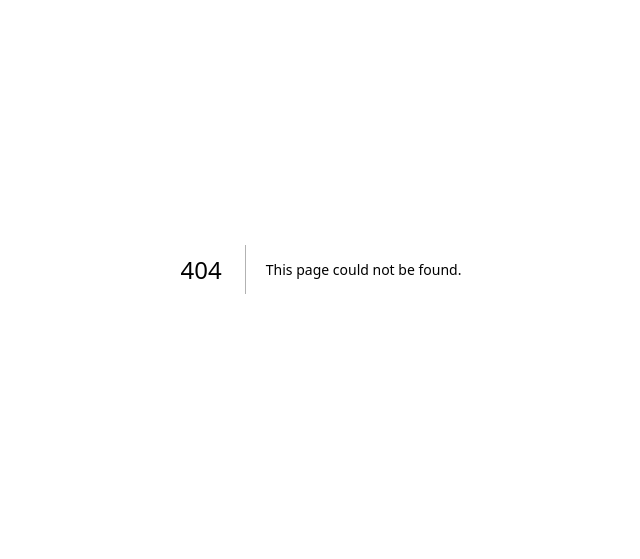
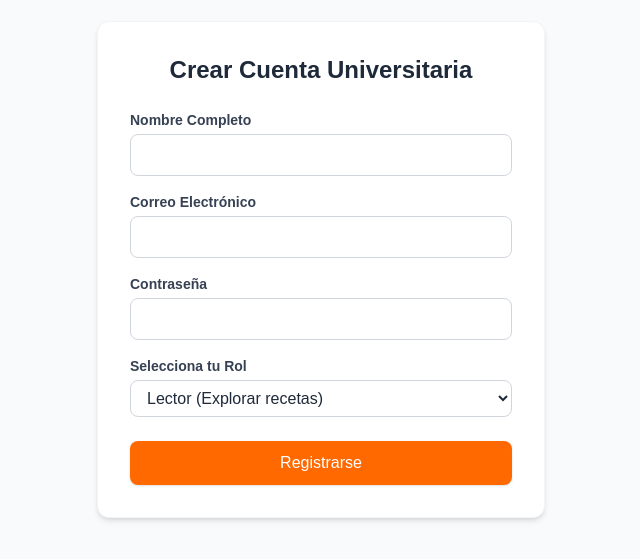
Before and after one commit to guadalupesarey24-sketch/mi-proyecto-recetas, a Next.js app: page /register in a window 1280 px wide. Before the commit this address had no page. Shown: the part 131-690 px from the top of the page, without its empty margins (319-959 px from the left). Built offline with nearby package versions, Linux system fonts and the light colour scheme; no server answers.

Commit message:
creamos el formulario para crear una cuenta

```diff
--- /dev/null
+++ b/app/login/page.tsx
@@ -0,0 +1,45 @@
+'use client';
+
+import { useState } from 'react';
+import { supabase } from '@/lib/supabase';
+import { useRouter } from 'next/navigation';
+
+export default function LoginPage() {
+  const [email, setEmail] = useState('');
+  const [password, setPassword] = useState('');
+  const [msg, setMsg] = useState('');
+  const router = useRouter();
+
+  const handleLogin = async (e: React.FormEvent) => {
+    e.preventDefault();
+    setMsg('Iniciando sesión...');
+
+    const { error } = await supabase.auth.signInWithPassword({ email, password });
+
+    if (error) {
+      setMsg(` Error: ${error.message}`);
+    } else {
+      setMsg('¡ Ingreso correcto! Redirigiendo panel...');
+      setTimeout(() => router.push('/dashboard'), 1500);
+    }
+  };
+
+  return (
+    <div className="flex min-h-screen items-center justify-center bg-gray-50 p-6">
+      <form onSubmit={handleLogin} className="w-full max-w-md bg-white p-8 rounded-xl shadow-md border border-gray-100">
+        <h2 className="text-2xl font-bold text-gray-800 text-center mb-6">Iniciar Sesión</h2>
+        {msg && <p className="mb-4 text-sm text-center font-medium text-orange-600 bg-orange-50 p-2 rounded">{msg}</p>}
+
+        <div className="mb-4">
+          <label className="block text-sm font-semibold text-gray-700 mb-1">Correo Electrónico</label>
+          <input type="email" required value={email} onChange={(e) => setEmail(e.target.value)} className="w-full px-3 py-2 border border-gray-300 rounded-lg text-gray-800 focus:ring-2 focus:ring-orange-500 outline-none" />
+        </div>
+        <div className="mb-6">
+          <label className="block text-sm font-semibold text-gray-700 mb-1">Contraseña</label>
+          <input type="password" required value={password} onChange={(e) => setPassword(e.target.value)} className="w-full px-3 py-2 border border-gray-300 rounded-lg text-gray-800 focus:ring-2 focus:ring-orange-500 outline-none" />
+        </div>
+        <button type="submit" className="w-full py-2.5 bg-gray-800 hover:bg-gray-900 text-white font-medium rounded-lg transition shadow-sm">Ingresar</button>
+      </form>
+    </div>
+  );
+}
--- /dev/null
+++ b/app/register/page.tsx
@@ -0,0 +1,69 @@
+'use client';
+
+import { useState } from 'react';
+import { supabase } from '@/lib/supabase';
+import { useRouter } from 'next/navigation';
+
+export default function RegisterPage() {
+  const [email, setEmail] = useState('');
+  const [password, setPassword] = useState('');
+  const [nombre, setNombre] = useState('');
+  const [rol, setRol] = useState('lector');
+  const [msg, setMsg] = useState('');
+  const router = useRouter();
+
+  const handleRegister = async (e: React.FormEvent) => {
+    e.preventDefault();
+    setMsg('Procesando registro...');
+
+    const { data, error } = await supabase.auth.signUp({ email, password });
+
+    if (error) {
+      setMsg(` Error: ${error.message}`);
+      return;
+    }
+
+    if (data.user) {
+      const { error: profileError } = await supabase
+        .from('profiles')
+        .insert([{ id: data.user.id, nombre, rol }]);
+
+      if (profileError) {
+        setMsg(` Error en perfil: ${profileError.message}`);
+      } else {
+        setMsg('¡ Registro exitoso! Redirigiendo...');
+        setTimeout(() => router.push('/login'), 2000);
+      }
+    }
+  };
+
+  return (
+    <div className="flex min-h-screen items-center justify-center bg-gray-50 p-6">
+      <form onSubmit={handleRegister} className="w-full max-w-md bg-white p-8 rounded-xl shadow-md border border-gray-100">
+        <h2 className="text-2xl font-bold text-gray-800 text-center mb-6">Crear Cuenta Universitaria</h2>
+        {msg && <p className="mb-4 text-sm text-center font-medium text-orange-600 bg-orange-50 p-2 rounded">{msg}</p>}
+
+        <div className="mb-4">
+          <label className="block text-sm font-semibold text-gray-700 mb-1">Nombre Completo</label>
+          <input type="text" required value={nombre} onChange={(e) => setNombre(e.target.value)} className="w-full px-3 py-2 border border-gray-300 rounded-lg text-gray-800 focus:ring-2 focus:ring-orange-500 outline-none" />
+        </div>
+        <div className="mb-4">
+          <label className="block text-sm font-semibold text-gray-700 mb-1">Correo Electrónico</label>
+          <input type="email" required value={email} onChange={(e) => setEmail(e.target.value)} className="w-full px-3 py-2 border border-gray-300 rounded-lg text-gray-800 focus:ring-2 focus:ring-orange-500 outline-none" />
+        </div>
+        <div className="mb-4">
+          <label className="block text-sm font-semibold text-gray-700 mb-1">Contraseña</label>
+          <input type="password" required value={password} onChange={(e) => setPassword(e.target.value)} className="w-full px-3 py-2 border border-gray-300 rounded-lg text-gray-800 focus:ring-2 focus:ring-orange-500 outline-none" />
+        </div>
+        <div className="mb-6">
+          <label className="block text-sm font-semibold text-gray-700 mb-1">Selecciona tu Rol</label>
+          <select value={rol} onChange={(e) => setRol(e.target.value)} className="w-full px-3 py-2 border border-gray-300 rounded-lg text-gray-800 focus:ring-2 focus:ring-orange-500 outline-none bg-white">
+            <option value="lector">Lector (Explorar recetas)</option>
+            <option value="chef">Chef (Publicar y Administrar CRUD)</option>
+          </select>
+        </div>
+        <button type="submit" className="w-full py-2.5 bg-orange-500 hover:bg-orange-600 text-white font-medium rounded-lg transition shadow-sm">Registrarse</button>
+      </form>
+    </div>
+  );
+}
--- /dev/null
+++ b/lib/supabase-server.ts
@@ -0,0 +1,32 @@
+import { createServerClient } from '@supabase/ssr';
+import { cookies } from 'next/headers';
+
+export async function createClientServer() {
+  const cookieStore = await cookies();
+
+  return createServerClient(
+    process.env.NEXT_PUBLIC_SUPABASE_URL || '',
+    process.env.NEXT_PUBLIC_SUPABASE_ANON_KEY || '',
+    {
+      cookies: {
+        get(name: string) {
+          return cookieStore.get(name)?.value;
+        },
+        set(name: string, value: string, options: any) {
+          try {
+            cookieStore.set({ name, value, ...options });
+          } catch (error) {
+            // Manejo silencioso en Server Components
+          }
+        },
+        remove(name: string, options: any) {
+          try {
+            cookieStore.set({ name, value: '', ...options });
+          } catch (error) {
+            // Manejo silencioso en Server Components
+          }
+        },
+      },
+    }
+  );
+}
--- /dev/null
+++ b/lib/supabase.ts
@@ -0,0 +1,6 @@
+import { createClient } from '@supabase/supabase-js';
+
+const supabaseUrl = process.env.NEXT_PUBLIC_SUPABASE_URL || '';
+const supabaseAnonKey = process.env.NEXT_PUBLIC_SUPABASE_ANON_KEY || '';
+
+export const supabase = createClient(supabaseUrl, supabaseAnonKey);
```
